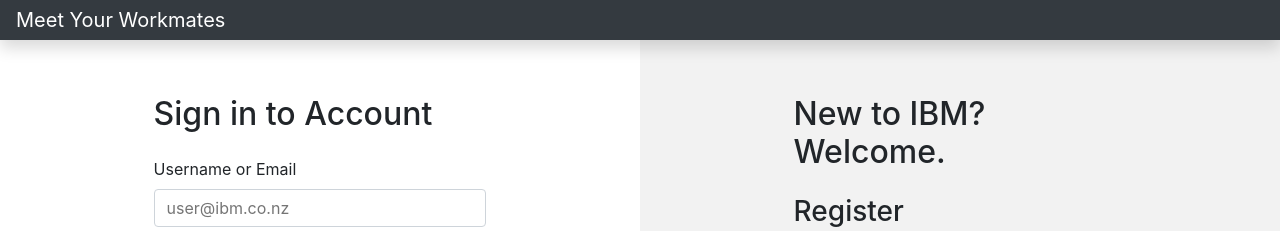
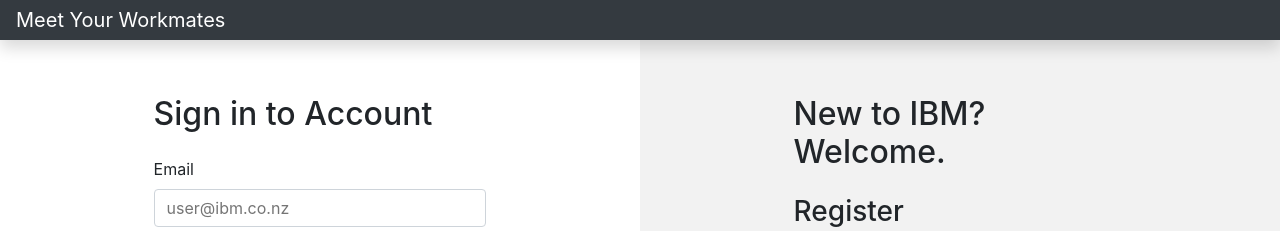
Before and after one commit to LindseydB/Meet-your-work-mates, a React (Create React App) app in the folder client/: page / in a window 1280 px wide. Shown: the top 231 px of the page. Built offline with nearby package versions, Linux system fonts and the light colour scheme.

Commit message:
Removed 'Username' from input field

```diff
--- a/client/src/components/Login.js
+++ b/client/src/components/Login.js
@@ -58,7 +58,7 @@
                 <div>
                     <form method="post" onSubmit={this.onSubmitForm}>
 
-                        <label for="inputEmail"> Username or Email</label>
+                        <label for="inputEmail"> Email</label>
                         <input type="email"
                             name="inputEmail"
                             placeholder="user@ibm.co.nz"
```
